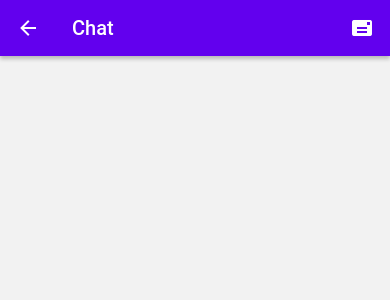
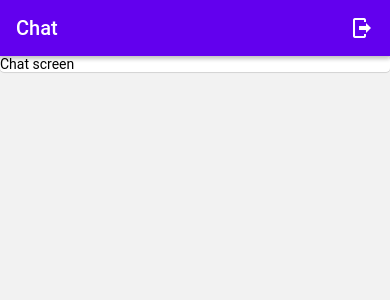
Before and after one commit to starnizar/LoveChatApp, a React Native app: screen /Chat in a window 390 px wide. Shown: the top 300 px of the page. Built offline with nearby package versions, Linux system fonts and the light colour scheme.

Commit message:
navigation between screens and added create account screen

```diff
--- a/App.tsx
+++ b/App.tsx
@@ -4,9 +4,10 @@ import {
   createNativeStackNavigator,
   NativeStackHeaderProps,
 } from '@react-navigation/native-stack';
-import LoginScreen from './src/screens/LoginScreen';
+import Login from './src/screens/Login';
 import MainHeader from './src/components/main/header/MainHeader';
-import ChatScreen from './src/screens/ChatScreen';
+import Chat from './src/screens/Chat';
+import CreateAccount from './src/screens/CreateAccount';
 
 const App = () => {
   const Stack = createNativeStackNavigator();
@@ -17,8 +18,13 @@ const App = () => {
         screenOptions={{
           header: (props: NativeStackHeaderProps) => <MainHeader {...props} />,
         }}>
-        <Stack.Screen name={'Login'} component={LoginScreen} />
-        <Stack.Screen name={'Chat'} component={ChatScreen} />
+        <Stack.Screen name={'Login'} component={Login} />
+        <Stack.Screen
+          options={{ gestureEnabled: false }}
+          name={'Chat'}
+          component={Chat}
+        />
+        <Stack.Screen name={'Create account'} component={CreateAccount} />
       </Stack.Navigator>
     </NavigationContainer>
   );
--- a/src/components/main/header/MainHeader.tsx
+++ b/src/components/main/header/MainHeader.tsx
@@ -1,17 +1,25 @@
 import React from 'react';
-import { Appbar } from 'react-native-paper';
+import { Appbar, DefaultTheme } from 'react-native-paper';
 import { NativeStackHeaderProps } from '@react-navigation/native-stack';
 
 const MainHeader = (props: NativeStackHeaderProps) => {
   const { route, navigation } = props;
 
   return (
-    <Appbar.Header>
-      {route.name !== 'Login' && (
+    <Appbar.Header theme={DefaultTheme} dark={true}>
+      {route.name !== 'Login' && route.name !== 'Chat' && (
         <Appbar.BackAction onPress={() => navigation.goBack()} />
       )}
       <Appbar.Content title={route.name} />
-      <Appbar.Action icon="mail" />
+      {route.name === 'Login' && (
+        <Appbar.Action
+          icon="account-plus"
+          onPress={() => navigation.navigate('Create account')}
+        />
+      )}
+      {route.name === 'Chat' && (
+        <Appbar.Action icon="logout" onPress={() => navigation.pop()} />
+      )}
     </Appbar.Header>
   );
 };
--- /dev/null
+++ b/src/screens/Chat.tsx
@@ -0,0 +1,35 @@
+import React, { useEffect } from 'react';
+import { StyleSheet, View } from 'react-native';
+import { ChatScreenProps } from '../types/types';
+import { Card, Text } from 'react-native-paper';
+
+const Chat = (props: ChatScreenProps) => {
+  const { navigation } = props;
+
+  const isLoggedIn = true;
+
+  useEffect(() => {
+    navigation.addListener('beforeRemove', event => {
+      event.preventDefault();
+      if (isLoggedIn) {
+        return;
+      }
+    });
+  }, [isLoggedIn, navigation]);
+
+  return (
+    <View style={styles.container}>
+      <Card>
+        <Text>Chat screen</Text>
+      </Card>
+    </View>
+  );
+};
+
+export default Chat;
+
+const styles = StyleSheet.create({
+  container: {
+    flex: 1,
+  },
+});
--- a/src/screens/ChatScreen.tsx
+++ /dev/null
@@ -1,16 +0,0 @@
-import React from 'react';
-import { StyleSheet, View } from 'react-native';
-import { ChatScreenProps } from '../types/types';
-
-const ChatScreen = (props: ChatScreenProps) => {
-  const { navigation } = props;
-  return <View style={styles.container} />;
-};
-
-export default ChatScreen;
-
-const styles = StyleSheet.create({
-  container: {
-    flex: 1,
-  },
-});
--- /dev/null
+++ b/src/screens/CreateAccount.tsx
@@ -0,0 +1,8 @@
+import React from 'react';
+import { View } from 'react-native';
+
+const CreateAccount = () => {
+  return <View />;
+};
+
+export default CreateAccount;
--- a/src/screens/LoginScreen.tsx
+++ b/src/screens/Login.tsx
@@ -3,7 +3,7 @@ import { StyleSheet, View } from 'react-native';
 import { Button, Card, Text } from 'react-native-paper';
 import { LoginScreenProps } from '../types/types';
 
-const LoginScreen = (props: LoginScreenProps) => {
+const Login = (props: LoginScreenProps) => {
   const { navigation } = props;
 
   return (
@@ -17,7 +17,7 @@ const LoginScreen = (props: LoginScreenProps) => {
   );
 };
 
-export default LoginScreen;
+export default Login;
 
 const styles = StyleSheet.create({
   container: {
```
